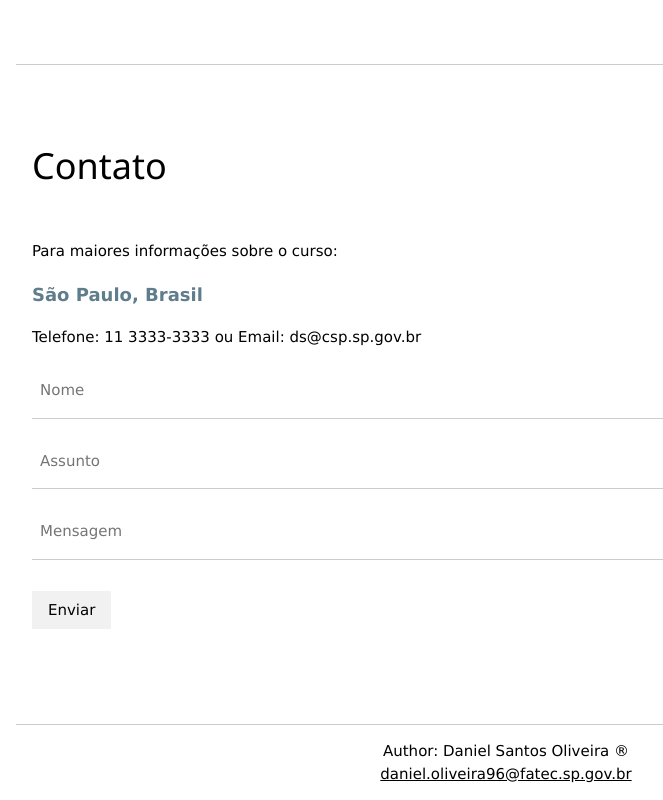
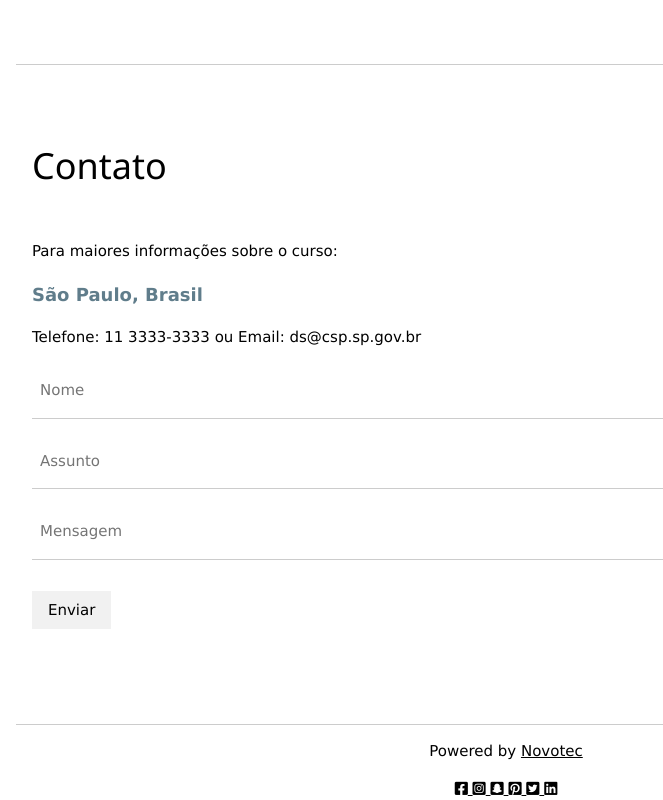
Before and after one commit to danielsantosoliveira/desenvolvimento-web, a plain HTML site: page unidade-4/ProjetoCPS/index.html in a window 1280 px wide. Shown: the part 1941-2741 px from the top of the page, without its empty margins (134-797 px from the left). Drawn offline with nearby package versions, Linux system fonts and the light colour scheme.

Commit message:
Update index.html
Adicionado footer, conforme instruções desafio do curso.

```diff
--- a/unidade-4/ProjetoCPS/index.html
+++ b/unidade-4/ProjetoCPS/index.html
@@ -5,6 +5,7 @@
         <meta name="viewport" content="width=device-width, initial-scale=1.0">
         <meta http-equiv="X-UA-Compatible" content="ie=edge">
         <link rel="stylesheet" href="https://www.w3schools.com/w3css/4/w3.css">
+        <link rel="stylesheet" href="https://use.fontawesome.com/releases/v5.14.0/css/all.css">
         <title>Técnico em Desenvolvimento de Sistemas - Novotec</title>
     </head>
     <body>
@@ -124,9 +125,31 @@
 
             </div>
         </div>
-        <footer>
-            <div><p class="w3-center">Author: Daniel Santos Oliveira &#174;<br>
-                <a href="mailto:daniel.oliveira96@fatec.sp.gov.br">daniel.oliveira96@fatec.sp.gov.br</a></p>
+        <footer class="w3-center">
+            <div>
+                <div class="w3-hide-small">
+                    <p>Powered by <a href="http://www.novotec.sp.gov.br/" target="_blank" rel="noopener noreferrer">Novotec</a></p>
+                </div>
+                <div class="w3-hide-small">
+                    <a href="http://www.novotec.sp.gov.br/" target="_blank" rel="noopener noreferrer">
+                        <i class="fab fa-facebook-square"></i>
+                    </a>
+                    <a href="http://www.novotec.sp.gov.br/" target="_blank" rel="noopener noreferrer">
+                        <i class="fab fa-instagram-square"></i>
+                    </a>
+                    <a href="http://www.novotec.sp.gov.br/" target="_blank" rel="noopener noreferrer">
+                        <i class="fab fa-snapchat-square"></i>
+                    </a>
+                    <a href="http://www.novotec.sp.gov.br/" target="_blank" rel="noopener noreferrer">
+                        <i class="fab fa-pinterest-square"></i>
+                    </a>
+                    <a href="http://www.novotec.sp.gov.br/" target="_blank" rel="noopener noreferrer">
+                        <i class="fab fa-twitter-square"></i>
+                    </a>
+                    <a href="http://www.novotec.sp.gov.br/" target="_blank" rel="noopener noreferrer">
+                        <i class="fab fa-linkedin"></i>
+                    </a>
+                </div>
             </div>
           </footer>
     </body>
```
